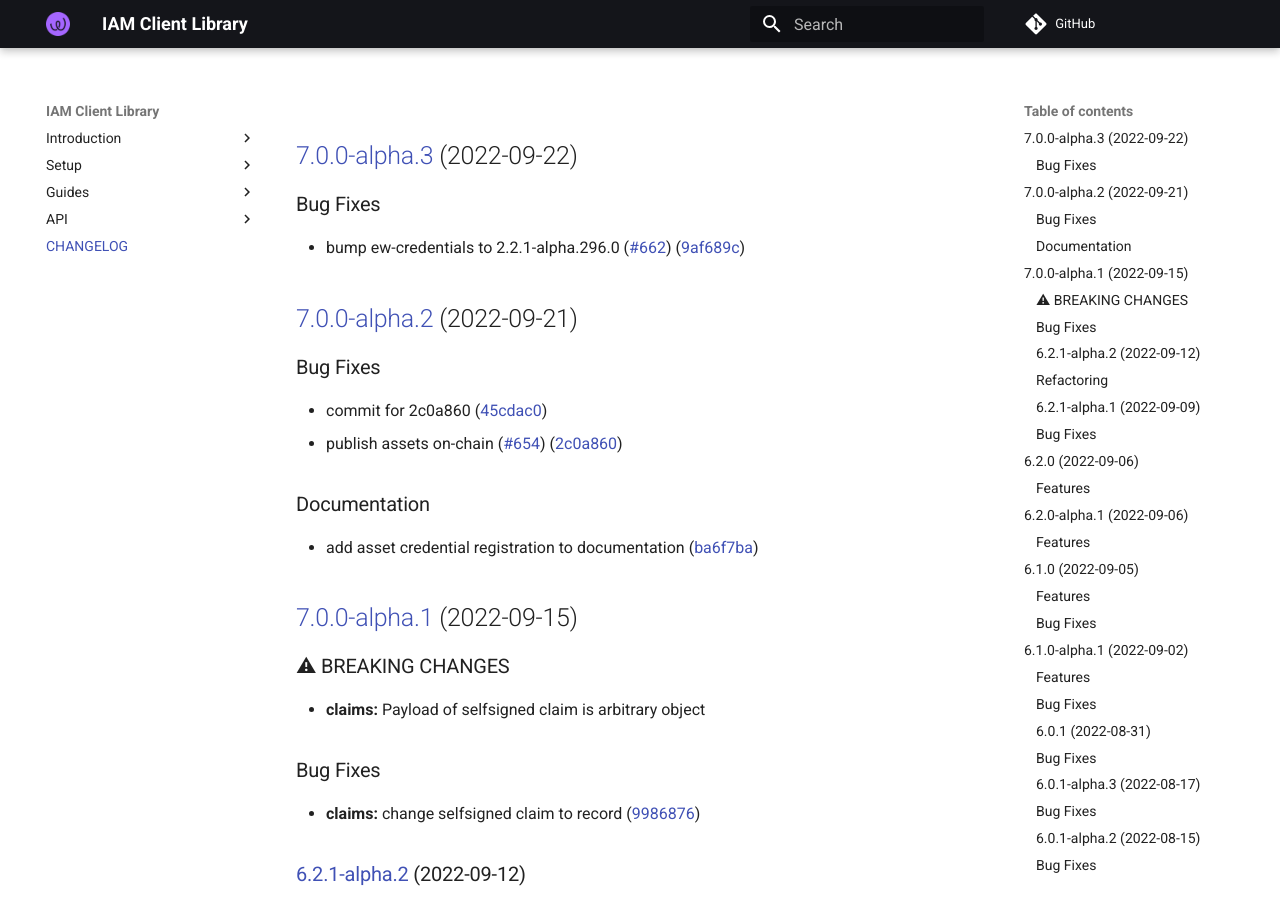
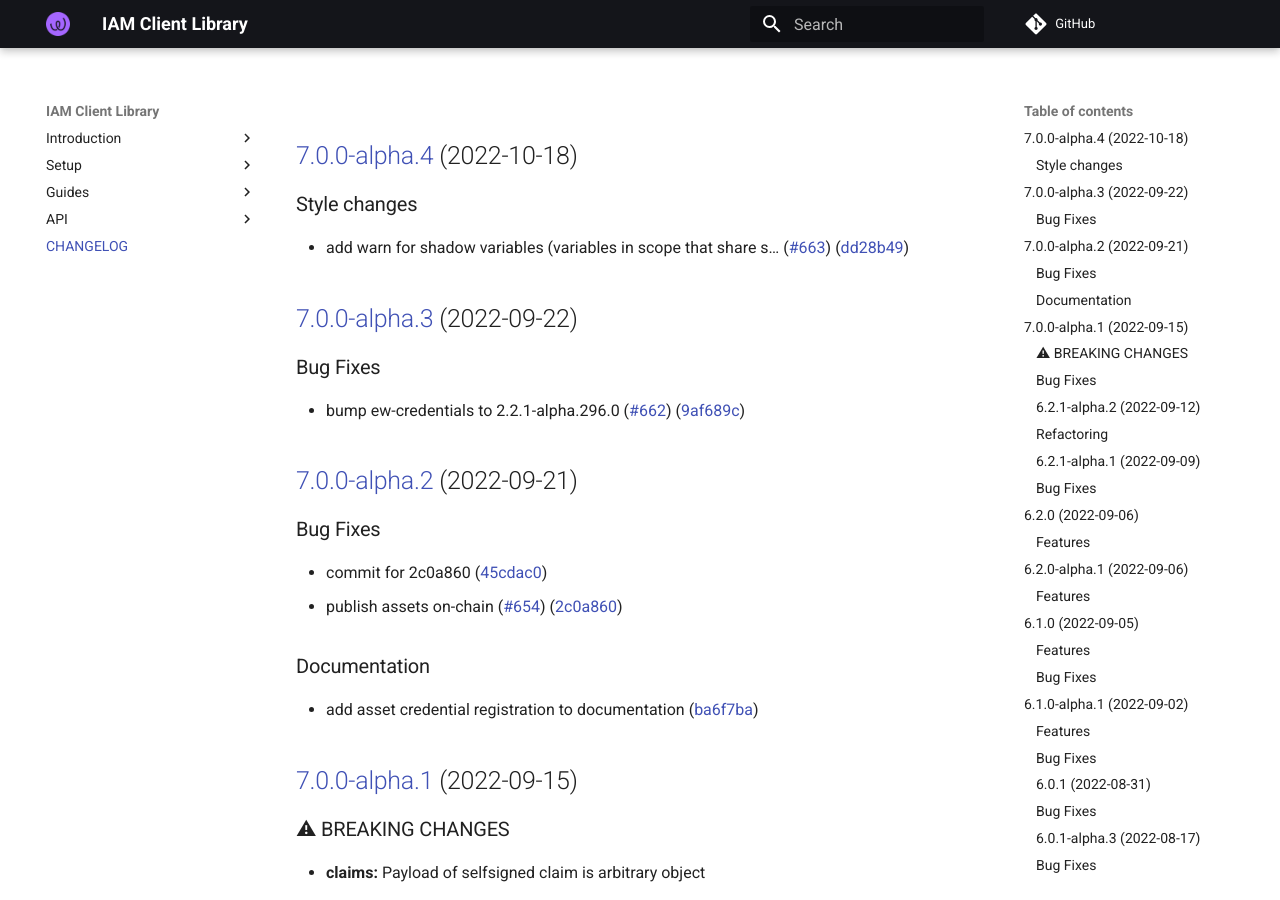
Before and after one commit to energywebfoundation/iam-client-lib, an MkDocs documentation site: the page built from docs/CHANGELOG.md, in a window 1280 px wide and 900 px high. Built offline with MkDocs 1.6.1 and Material for MkDocs 9.7.7, drawn with Linux system fonts in a browser that asks for light colours; comment, search, counter and statistics services are not loaded.

Commit message:
chore(release): 7.0.0-alpha.4 [skip ci]
## [7.0.0-alpha.4](https://github.com/energywebfoundation/iam-client-lib/compare/v7.0.0-alpha.3...v7.0.0-alpha.4) (2022-10-18)

### Style changes

* add warn for shadow variables (variables in scope that share s… ([#663](https://github.com/energywebfoundation/iam-client-lib/issues/663)) ([dd28b49](https://github.com/energywebfoundation/iam-client-lib/commit/dd28b4985085b8eab371a2464c8594b09afee93f))

```diff
--- a/docs/CHANGELOG.md
+++ b/docs/CHANGELOG.md
@@ -1,3 +1,10 @@
+## [7.0.0-alpha.4](https://github.com/energywebfoundation/iam-client-lib/compare/v7.0.0-alpha.3...v7.0.0-alpha.4) (2022-10-18)
+
+
+### Style changes
+
+* add warn for shadow variables (variables in scope that share s… ([#663](https://github.com/energywebfoundation/iam-client-lib/issues/663)) ([dd28b49](https://github.com/energywebfoundation/iam-client-lib/commit/dd28b4985085b8eab371a2464c8594b09afee93f))
+
 ## [7.0.0-alpha.3](https://github.com/energywebfoundation/iam-client-lib/compare/v7.0.0-alpha.2...v7.0.0-alpha.3) (2022-09-22)
 
 
--- a/package.json
+++ b/package.json
@@ -1,6 +1,6 @@
 {
   "name": "iam-client-lib",
-  "version": "7.0.0-alpha.3",
+  "version": "7.0.0-alpha.4",
   "description": "Library for Decentralized Identity and Access Management",
   "main": "dist/index.js",
   "module": "dist/index.esm.js",
```
